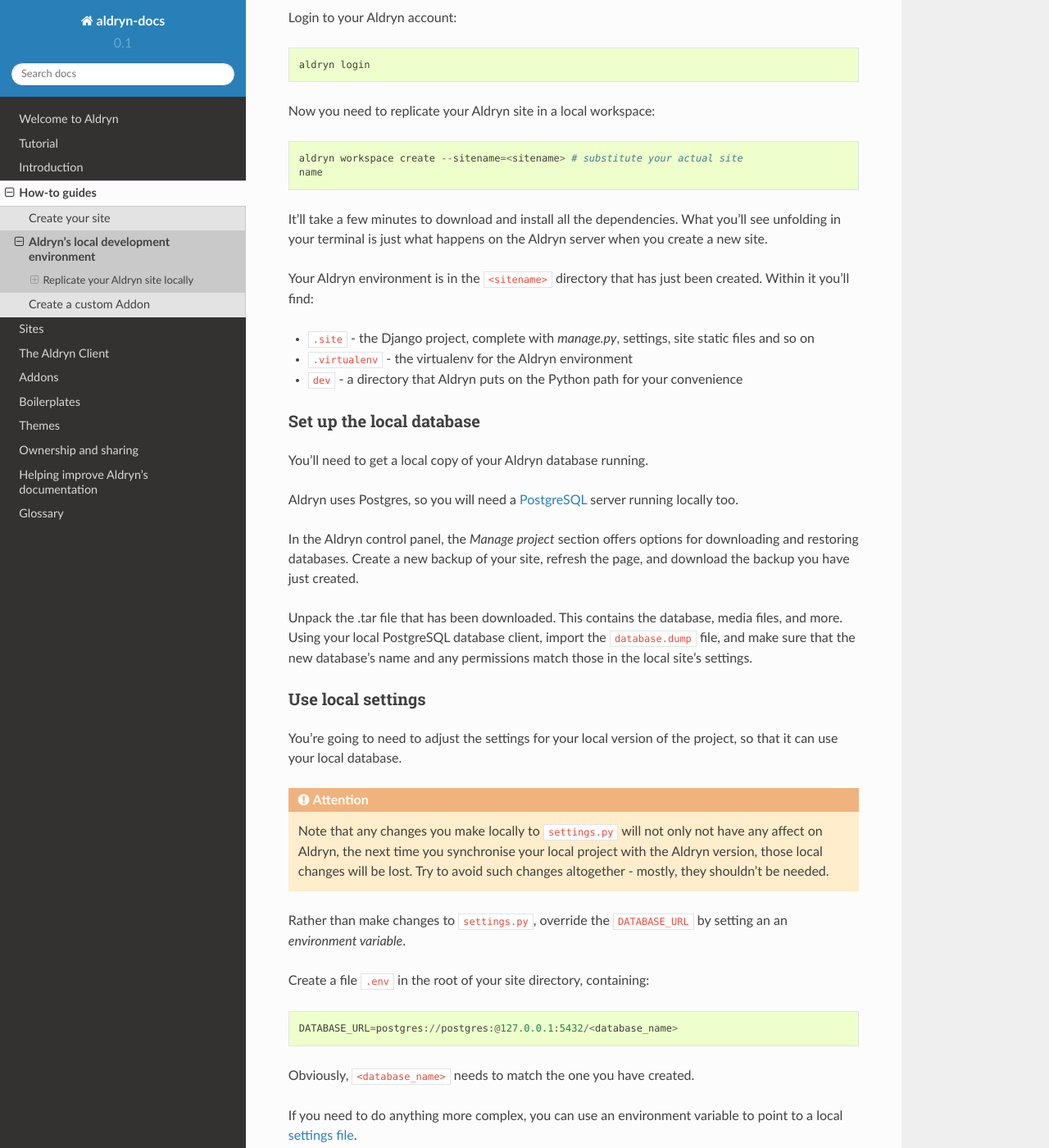
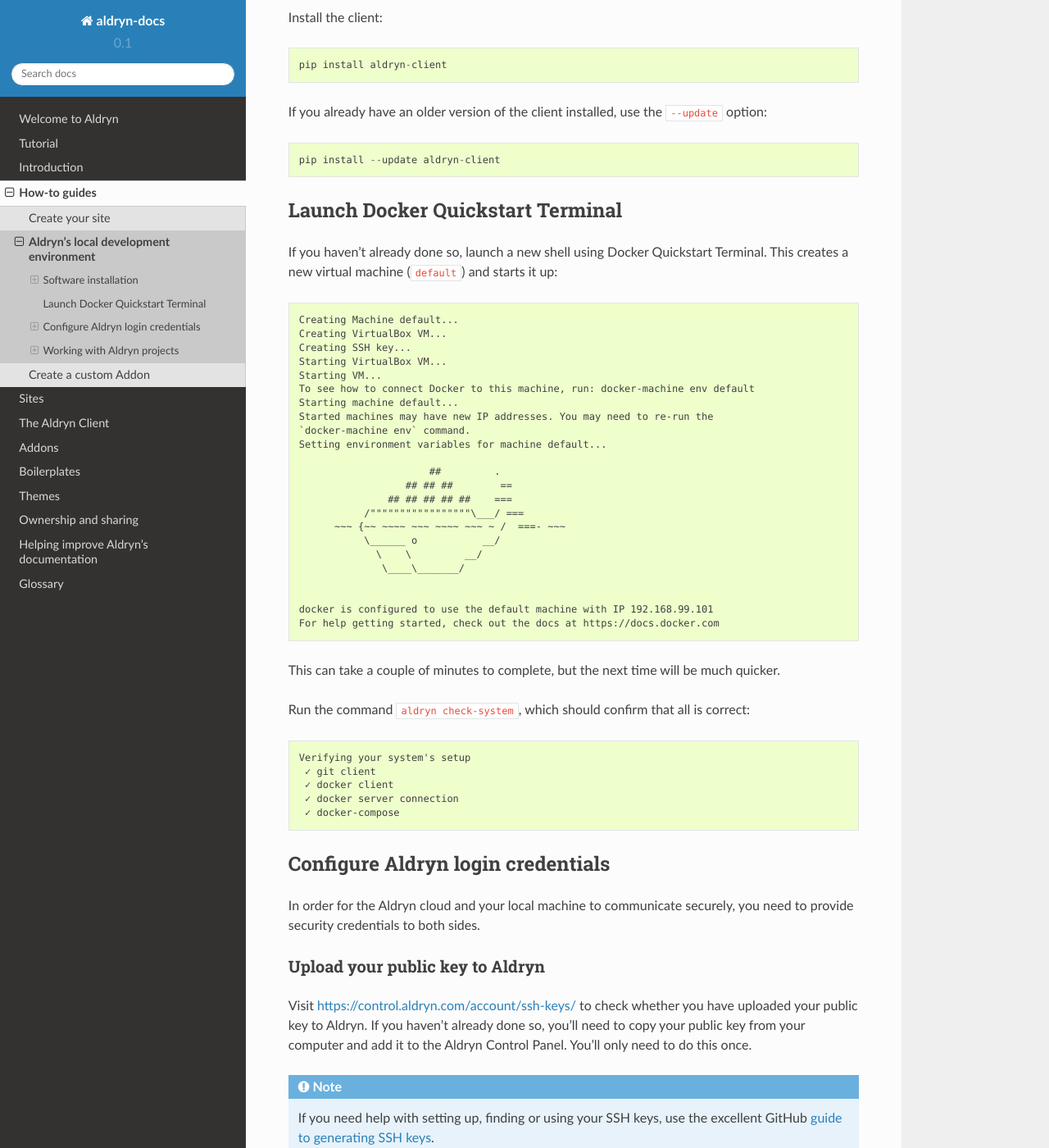
Before and after one commit to aldryn/aldryn-docs, a Sphinx documentation site: the page built from docs/how-to/local_development.rst, in a window 1280 px wide and 1400 px high, scrolled down 858 px. Shown: the whole window at 82% size. Built offline with Sphinx 7.4.7 and the Read the Docs theme 2.0.0, drawn with Linux system fonts in a browser that asks for light colours; some of the changed text lies outside the part shown.

Commit message:
First steps in local development tutorial

```diff
--- a/docs/how-to/local_development.rst
+++ b/docs/how-to/local_development.rst
@@ -1,6 +1,6 @@
-======================================
+######################################
 Aldryn's local development environment
-======================================
+######################################
 
 If your code works with django CMS, you can expect it to work with Aldryn.
 
@@ -12,122 +12,215 @@
 that your code will run as expected on our cloud-based servers, the local environment it provides
 replicates as far as possible the one your code will encounter when deployed.
 
-.. ATTENTION::
-   This documentation is currently in development. We'd be delighted to have :doc:`your feedback,
-   or even better, your contributions </improving>`. This documentation is on `GitHub
-   <https://github.com/aldryn/aldryn-docs>`_
+
+*********************
+Software installation
+*********************
+
+You'll need to have two key pieces of software installed, Docker Toolbox and the Aldryn
+command-line client.
 
 
-Replicate your Aldryn site locally
-==================================
+Install Docker Toolbox
+======================
 
-You'll need the :ref:`Aldryn command-line client <aldryn_client>` installed, and a site - even the
-most basic one will do - that's active on Aldryn.
+Vist the `Docker Toolbox <https://www.docker.com/toolbox>`_ site to download the appropriate
+installer for your system (this is a fairly large download, so you can move on to the next step
+while waiting for it to complete).
 
-The Aldryn client
------------------
+Once downloaded, follow the instructions to run the installer.
 
-The client's available from PyPI::
+You'll be using the *Docker Quickstart Terminal* when working with Aldryn, so you can launch that
+when invited.
+
+Docker Quickstart Terminal is installed as application. When launched, it will :ref:`open a new shell <launch-docker-quickstart-terminal>`.
+
+
+Install the Aldryn command-line client
+======================================
+
+Install the client::
 
     pip install aldryn-client
 
-Replicate your Aldryn site locally
-----------------------------------
+If you already have an older version of the client installed, use the ``--update`` option::
 
-Login to your Aldryn account::
+    pip install --update aldryn-client
 
-    aldryn login
 
-Now you need to replicate your Aldryn site in a local workspace::
+.. _launch-docker-quickstart-terminal:
 
-    aldryn workspace create --sitename=<sitename> # substitute your actual site
-    name
+*********************************
+Launch Docker Quickstart Terminal
+*********************************
 
-It'll take a few minutes to download and install all the dependencies. What you'll
-see unfolding in your terminal is just what happens on the Aldryn server when you
-create a new site.
+If you haven't already done so, launch a new shell using Docker Quickstart Terminal. This creates a
+new virtual machine (``default``) and starts it up::
 
-Your Aldryn environment is in the ``<sitename>`` directory that has just been
-created. Within it you'll find:
+    Creating Machine default...
+    Creating VirtualBox VM...
+    Creating SSH key...
+    Starting VirtualBox VM...
+    Starting VM...
+    To see how to connect Docker to this machine, run: docker-machine env default
+    Starting machine default...
+    Started machines may have new IP addresses. You may need to re-run the
+    `docker-machine env` command.
+    Setting environment variables for machine default...
 
-* ``.site`` - the Django project, complete with `manage.py`, settings, site static
-  files and so on
-* ``.virtualenv`` - the virtualenv for the Aldryn environment
-* ``dev`` - a directory that Aldryn puts on the Python path for your convenience
+                          ##         .
+                      ## ## ##        ==
+                   ## ## ## ## ##    ===
+               /"""""""""""""""""\___/ ===
+          ~~~ {~~ ~~~~ ~~~ ~~~~ ~~~ ~ /  ===- ~~~
+               \______ o           __/
+                 \    \         __/
+                  \____\_______/
 
-Set up the local database
--------------------------
 
-You'll need to get a local copy of your Aldryn database running.
+    docker is configured to use the default machine with IP 192.168.99.101
+    For help getting started, check out the docs at https://docs.docker.com
 
-Aldryn uses Postgres, so you will need a `PostgreSQL <http://www.postgresql.org>`_ server running
-locally too.
+This can take a couple of minutes to complete, but the next time will be much quicker.
 
-In the Aldryn control panel, the *Manage project* section offers options for
-downloading and restoring databases. Create a new backup of your site, refresh the
-page, and download the backup you have just created.
+Run the command ``aldryn check-system``, which should confirm that all is correct::
 
-Unpack the .tar file that has been downloaded. This contains the database, media files, and more.
-Using your local PostgreSQL database client, import the ``database.dump`` file, and make sure that
-the new database's name and any permissions match those in the local site's settings.
+    Verifying your system's setup
+     ✓ git client
+     ✓ docker client
+     ✓ docker server connection
+     ✓ docker-compose
 
-Use local settings
-------------------
 
-You're going to need to adjust the settings for your local version of the project, so that it can
-use your local database.
+**********************************
+Configure Aldryn login credentials
+**********************************
 
-.. ATTENTION::
-    Note that any changes you make locally to ``settings.py`` will not only not have any affect on
-    Aldryn, the next time you synchronise your local project with the Aldryn version, those local
-    changes will be lost. Try to avoid such changes altogether - mostly, they shouldn't be needed.
+In order for the Aldryn cloud and your local machine to communicate securely, you need to provide
+security credentials to both sides.
 
-Rather than make changes to ``settings.py``, override the ``DATABASE_URL`` by setting an an
-*environment variable*.
 
-Create a file ``.env`` in the root of your site directory, containing::
+Upload your public key to Aldryn
+================================
 
-    DATABASE_URL=postgres://postgres:@127.0.0.1:5432/<database_name>
+Visit https://control.aldryn.com/account/ssh-keys/ to check whether you have uploaded your public
+key to Aldryn. If you haven't already done so, you'll need to copy your public key from your
+computer and add it to the Aldryn Control Panel. You'll only need to do this once.
 
-Obviously, ``<database_name>`` needs to match the one you have created.
+.. note::
 
-If you need to do anything more complex, you can use an environment variable to point to a local
-`settings file <https://docs.djangoproject.com/en/dev/topics/settings/#designating-the-settings>`_.
+    If you need help with setting up, finding or using your SSH keys, use the excellent GitHub
+    `guide to generating SSH keys <https://help.github.com/articles/generating-ssh-keys/>`_.
 
-In your ``.env`` file::
 
-    DJANGO_SETTINGS_MODULE=local_settings
+Log in with the client
+======================
 
-And in ``dev/local_settings.py`` import all the settings from the settings file from Aldryn, overriding
-the ones you need to::
+The next step is to log in to Aldryn using the client::
 
-    from settings import *
-    # override settings as required
+    ✗ aldryn login
+    Your browser has been opened to visit: https://control.aldryn.com/account/desktop-app/access-token/
+    Please copy the access token and paste it here:
 
-For example to add a new application to ``INSTALLED_APPS`` (if the application has not already been
-installed in the project on Aldryn)::
+This will open https://control.aldryn.com/account/desktop-app/access-token/, from where you can
+copy the access token, to paste into the shell.
 
-    INSTALLED_APPS += [
-        'my_new_plugin',
-        ]
+You're now properly authenticated with Aldryn.
 
-Let's go
---------
 
-You need to activate this new virtualenv, install the requirements and fire up the Django runserver::
+****************************
+Working with Aldryn projects
+****************************
 
-    source .virtualenv/bin/activate
-    pip install -r .site/requirements.txt
-    python .site/manage.py runserver
+List your projects
+==================
 
-.. ATTENTION::
-    Note that if you start the runserver, and try to visit a page on the site that
-    requires database access *before* you have supplied database settings, the process
-    won't exit when you quit the runserver. You'll need to find and kill the process
-    manually before restarting it::
+Get a list of your Aldryn projects::
 
-        ps aux | grep manage  # returns a list of matching processes
-        kill <process_number>
+     ✗ aldryn project list
+     Slug                                Name                               Organisation
+     ----------------------------------  ---------------------------------  ---------------
+     acme-website                        ACME Website                       ACME
 
-You should see your site, or at least the "Your site is ready" message, and be
-able to log in to it.
+.. note::
+
+    The output of ``aldryn project list`` is piped through ``less``, so you can scroll up and down
+    through it, and leave it with ``q`` for 'quit'.
+
+
+Replicate a project locally
+===========================
+
+Choose a project to work on locally, and issue the ``workon`` command to download it and build it
+locally::
+
+    aldryn project workon acme-website  # use the appropriate slug for your project
+
+.. note::
+
+    Your project must be updated to a recent version (3.x) of the Aldryn *Base Project*. This will
+    be indicated in your project's dashboard. If your project is not up-to-date, the Aldryn client
+    will report::
+
+        Error: Aldryn local development only works with projects using baseproject
+        version 3 and have a valid 'docker-compose.yml' file.
+
+    In such a case, update the Base Project using the Control Panel and try again.
+
+ If successful, the process will take a few minutes to pull down the complete set of project files::
+
+     ➜  ~  aldryn project workon acme-website
+     Creating workspace...
+
+     cloning project repository
+     Cloning into 'acme-website'...
+     Locking the website...
+     Unlocking the website...
+     downloading remote docker images
+     building local docker images
+     creating new database container
+     fetching database dump
+     inserting database dump
+     sync and migrate database
+
+
+     Finished setting up your project's workspace!
+     To start the project, please:
+      - change directory into acme-website
+      - run aldryn project up
+
+
+Launch the project
+==================
+
+``workon`` builds the project and only needs to be run once. From now onwards, you can launch it at
+any time from within the directory ``workon`` created with the ``up`` command::
+
+    cd acme-website
+    aldryn project up
+
+``up`` starts the Docker containers (and for convenience) also opens your browser to show the site
+running locally.
+
+``aldryn project stop`` shuts them down, and is roughly the opposite of ``up``.
+
+When the container is running, you can use ``aldryn project open`` to open the site in your web
+browser.
+
+To check whether the container is running, use ``aldryn project status``.
+
+
+Making changes to the project
+=============================
+
+You're now ready to work on your project's code, which you'll find in the same directory. The
+project directory is in fact a Git repository, so you can work on it just as you'd work with any
+Git-based project.
+
+Find and open the file ``private/SASS/settings/_bootstrap.scss``, and in change the line::
+
+    $text-color: #666;
+
+to ``red``::
+
+    $text-color: red;
--- a/docs/tutorial/customisation.rst
+++ b/docs/tutorial/customisation.rst
@@ -74,7 +74,7 @@
 These are all the frontend - HTML, CSS and JavaScript - files for your site, and can be edited
 using your preferred plain-text editor.
 
-Find and open the file ``private/SASS/settings/_bootstrap.scss``. bootstrap-file-path.png
+Find and open the file ``private/SASS/settings/_bootstrap.scss``.
 
 .. image:: images/bootstrap-file-path.png
    :alt: Path to the _bootstrap.scss file
```
